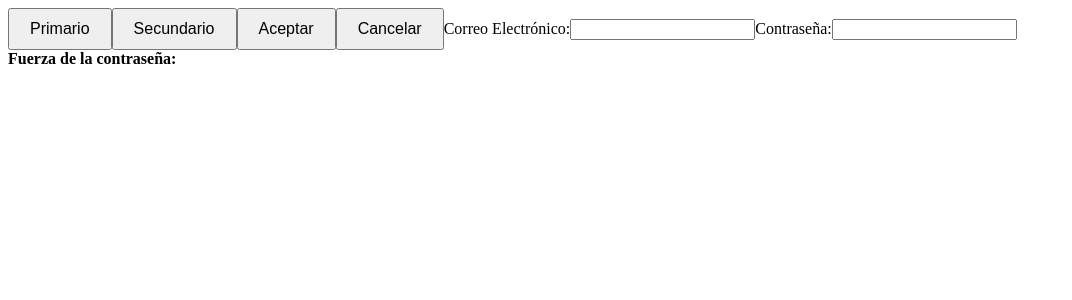
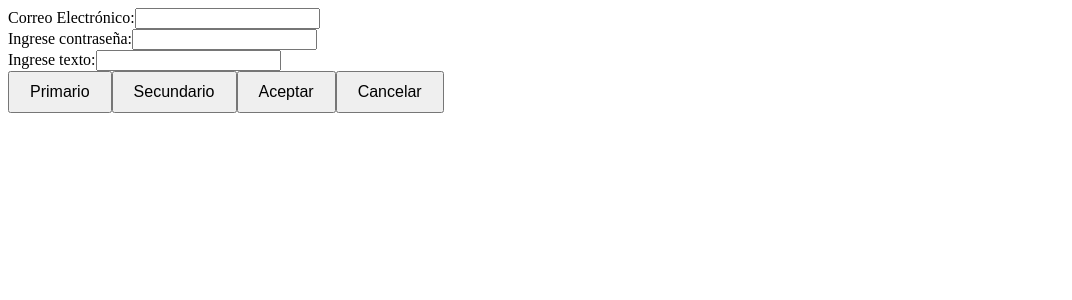
Before and after one commit to CaloTeloCT/sumativatelooooc, an Angular app: page / in a window 1280 px wide. Shown: the top 300 px of the page, without its empty margins (0-1072 px from the left). Built offline with nearby package versions, Linux system fonts and the light colour scheme.

Commit message:
first commit

```diff
--- a/src/app/Components/Inputs/password/password.component.html
+++ b/src/app/Components/Inputs/password/password.component.html
@@ -1,7 +1,4 @@
-<!-- password.component.html -->
-<label for="password">Contraseña:</label>
-<input id="password" type="password" [value]="password" (input)="onPasswordInput($event)" required />
-
 <div>
-    <strong>Fuerza de la contraseña:</strong> {{ passwordStrength }}
+    <label for="passwordInput">Ingrese contraseña:</label>
+    <input type="password" id="passwordInput" [(ngModel)]="password" (ngModelChange)="onPasswordInput($event)" />
 </div>
--- a/src/app/Components/Inputs/password/password.component.ts
+++ b/src/app/Components/Inputs/password/password.component.ts
@@ -10,31 +10,12 @@ import { FormsModule, NgModel } from '@angular/forms';
   styleUrl: './password.component.css'
 })
 export class PasswordComponent {
-  password: string = '';
-  passwordStrength: string = '';
+  password: string = ''; // Almacena la contraseña ingresada
 
-  @Output() passwordChange = new EventEmitter<string>();
-  @Output() passwordStrengthChange = new EventEmitter<string>();
+  @Output() passwordChange = new EventEmitter<string>(); // Evento para enviar la contraseña
 
-  onPasswordInput(event: Event) {
-    // Type assertion
-    const inputElement = event.target as HTMLInputElement;
-    const value = inputElement.value;
-
-    this.password = value;
-    this.passwordStrength = this.evaluatePasswordStrength(value);
-
-    this.passwordChange.emit(this.password);
-    this.passwordStrengthChange.emit(this.passwordStrength);
-  }
-
-  evaluatePasswordStrength(password: string): string {
-    if (password.length < 6) {
-      return 'Demasiado corta';
-    } else if (password.length < 10) {
-      return 'Moderada';
-    } else {
-      return 'Fuerte';
-    }
+  onPasswordInput(value: string) {
+    this.password = value; // Actualiza la contraseña
+    this.passwordChange.emit(this.password); // Emitir la contraseña cada vez que cambia
   }
 }
--- a/src/app/Components/Inputs/text/text.component.html
+++ b/src/app/Components/Inputs/text/text.component.html
@@ -1 +1,4 @@
-<p>text works!</p>
+<div>
+    <label for="textInput">Ingrese texto:</label>
+    <input type="text" id="textInput" [(ngModel)]="text" (ngModelChange)="onTextChange($event)" />
+</div>
--- a/src/app/Components/Inputs/text/text.component.ts
+++ b/src/app/Components/Inputs/text/text.component.ts
@@ -1,11 +1,16 @@
 import { Component } from '@angular/core';
+import { FormsModule } from '@angular/forms';
 
 @Component({
   selector: 'app-text',
-  imports: [],
+  imports: [FormsModule],
   templateUrl: './text.component.html',
   styleUrl: './text.component.css'
 })
 export class TextComponent {
+  text: string = ''; // Variable para almacenar el texto ingresado
 
+  onTextChange(value: string) {
+    this.text = value; // Actualiza la variable con el texto ingresado
+  }
 }
--- a/src/app/Components/view/view.component.html
+++ b/src/app/Components/view/view.component.html
@@ -1,16 +1,12 @@
-<!-- src/app/Components/view/view.component.html -->
-<app-first-btn (colorChange)="handleColorChange()"></app-first-btn>
-<app-second-btn (shapeChange)="handleShapeChange()"></app-second-btn>
-<app-aceptar-btn (accepted)="handleAccepted()"></app-aceptar-btn>
-<app-cancelar-btn (canceled)="handleCanceled()"></app-cancelar-btn>
-<app-email (emailChange)="handleEmailChange($event)"></app-email> <!-- Conectar el evento -->
-<!-- src/app/Components/view/view.component.html -->
-<!-- src/app/Components/view/view.component.html -->
-<app-password (passwordChange)="handlePasswordChange($event)"
-    (passwordStrengthChange)="handlePasswordStrengthChange($event)">
-</app-password>
+<div>
+    <app-email (emailChange)="handleEmailChange($event)"></app-email>
+    <app-password (passwordChange)="handlePasswordChange($event)"></app-password>
+    <app-text (textChange)="handleTextChange($event)"></app-text>
 
-<div *ngIf="showVisualizer">
-    <app-visualizador [password]="password" [passwordStrength]="passwordStrength">
-    </app-visualizador>
+    <app-first-btn (colorChange)="handleColorChange()"></app-first-btn>
+    <app-second-btn (shapeChange)="handleShapeChange()"></app-second-btn>
+    <app-aceptar-btn (accepted)="handleAccepted()"></app-aceptar-btn>
+    <app-cancelar-btn (canceled)="handleCanceled()"></app-cancelar-btn>
+
+    <app-visualizador *ngIf="showVisualizer"></app-visualizador>
 </div>
--- a/src/app/Components/view/view.component.ts
+++ b/src/app/Components/view/view.component.ts
@@ -8,10 +8,11 @@ import { AceptarBtnComponent } from '../Botones/aceptar-btn/aceptar-btn.componen
 import { CancelarBtnComponent } from '../Botones/cancelar-btn/cancelar-btn.component';
 import { EmailComponent } from '../Inputs/email/email.component';
 import { PasswordComponent } from '../Inputs/password/password.component';
+import { TextComponent } from '../Inputs/text/text.component';
 
 @Component({
   selector: 'app-view',
-  imports: [VisualizadorComponent, FirstBtnComponent, CommonModule, SecondBtnComponent, AceptarBtnComponent, CancelarBtnComponent, EmailComponent, PasswordComponent],
+  imports: [VisualizadorComponent, FirstBtnComponent, CommonModule, SecondBtnComponent, AceptarBtnComponent, CancelarBtnComponent, EmailComponent, PasswordComponent, TextComponent],
   templateUrl: './view.component.html',
   styleUrl: './view.component.css'
 })
@@ -20,7 +21,7 @@ export class ViewComponent {
   showVisualizer = false;
   email: string = '';
   password: string = ''; // Añadir propiedad para almacenar la contraseña
-  passwordStrength: string = ''; // Añadir propiedad para almacenar la fuerza de la contraseña
+  text: string = '';
 
   handleColorChange() {
     this.showVisualizer = true; // Muestra el visualizador
@@ -43,21 +44,11 @@ export class ViewComponent {
     this.visualizador.displayEmail(email); // Llama al método displayEmail del Visualizador
   }
 
-  // Método para manejar el cambio de contraseña
   handlePasswordChange(password: string) {
-    this.password = password;
-    // Si tienes un visualizador, puedes actualizar su contenido aquí
-    if (this.visualizador) {
-      this.visualizador.displayPassword(password);
-    }
+    this.visualizador.displayPassword(password); // Llama al método displayPassword del Visualizador
   }
 
-  // Método para manejar el cambio de fuerza de contraseña
-  handlePasswordStrengthChange(strength: string) {
-    this.passwordStrength = strength;
-    // Si tienes un visualizador, puedes actualizar su contenido aquí
-    if (this.visualizador) {
-      this.visualizador.displayPasswordStrength(strength);
-    }
+  handleTextChange(text: string) {
+    this.visualizador.displayText(text); // Llama al método displayText del Visualizador
   }
 }
--- a/src/app/Components/visualizador/visualizador.component.html
+++ b/src/app/Components/visualizador/visualizador.component.html
@@ -1,8 +1,11 @@
 <!-- src/app/Components/visualizador/visualizador.component.html -->
 <div [ngClass]="{'color-box': true, 'circle': isCircle}" [style.backgroundColor]="currentColor"></div>
 <p *ngIf="message">{{ message }}</p> <!-- Mostrar el mensaje si existe -->
-<p>Correo ingresado: {{ email }}</p> <!-- Mostrar el correo ingresado en tiempo real -->
+
 <div>
+    <h3>Datos ingresados:</h3>
+    <p>Email: {{ email }}</p>
     <p>Contraseña: {{ password }}</p>
     <p>Fuerza de la contraseña: {{ passwordStrength }}</p>
+    <p>Texto: {{ text }}</p>
 </div>
--- a/src/app/Components/visualizador/visualizador.component.ts
+++ b/src/app/Components/visualizador/visualizador.component.ts
@@ -16,6 +16,8 @@ export class VisualizadorComponent {
   email: string = ''; // Almacena el correo ingresado
   @Input() password: string = ''; // Propiedad para recibir la contraseña
   @Input() passwordStrength: string = ''; // Propiedad para recibir la fuerza de la contraseña
+  text: string = ''; // Almacena el texto ingresado
+
 
 
   // Método para cambiar el color
@@ -56,4 +58,9 @@ export class VisualizadorComponent {
     this.passwordStrength = strength;
   }
 
+  // Método para mostrar el texto ingresado
+  displayText(text: string) {
+    this.text = text;
+  }
+
 }
```
